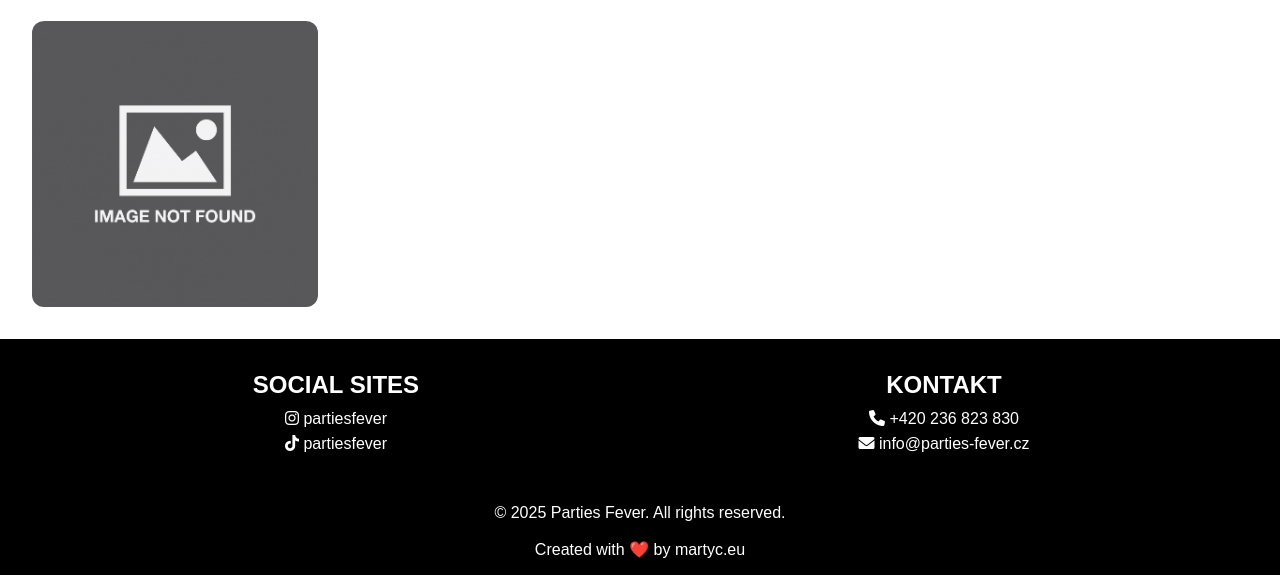
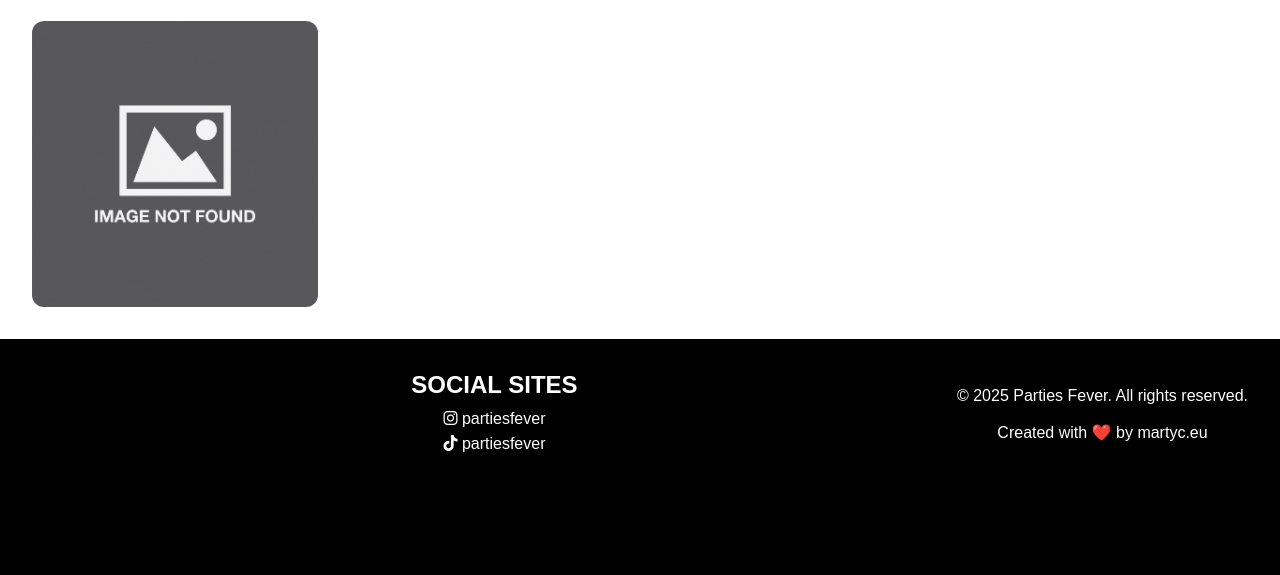
Before and after one commit to mrmartyc/parties-fever, a plain HTML site: page photo-report/index.html in a window 1280 px wide. Shown: the part 486-1061 px from the top of the page. After the commit the page ends 976 px from the top, so only its background shows below. Drawn offline with Linux system fonts and the light colour scheme; a web font is replaced by a local one.

Commit message:
Update index.html

```diff
--- a/photo-report/index.html
+++ b/photo-report/index.html
@@ -61,12 +61,6 @@
           <a href="https://instagram.com/partiesfever"><i class="fa-brands fa-instagram"></i> partiesfever</a>
           <a href="https://www.tiktok.com/@partiesfever"><i class="fa-brands fa-tiktok"></i> partiesfever</a>
         </div>
-        <div class="kontakt">
-          <h1>KONTAKT</h1>
-          <a href="tel:+420236823830"><i class="fa-solid fa-phone"></i> +420 236 823 830</a>
-          <a href="mailto:info@parties-fever.cz"><i class="fa-solid fa-envelope"></i> info@parties-fever.cz</a>
-        </div>
-      </div>
       <div class="credit">
         <p>© <span id="year"></span> Parties Fever. All rights reserved.</p>
         <br>
```
